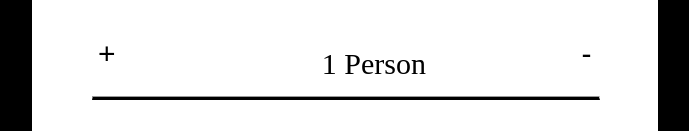
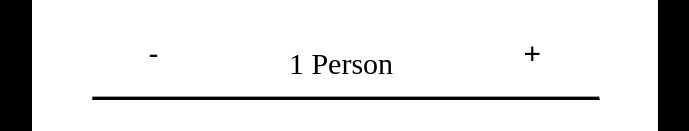
Before and after one commit to WINNER-WINIFRED/TASK-2, a plain HTML site: page index.html in a window 1280 px wide. Shown: the part 556-687 px from the top of the page, without its empty margins (426-1115 px from the left). Drawn offline with Linux system fonts and the light colour scheme.

Commit message:
task modified

```diff
--- a/index.css
+++ b/index.css
@@ -142,7 +142,7 @@ font-size: large;
     border: 0px;
     outline: none;
     font-size: 30px;
-    margin-right: 30%;
+    margin-right: 10%;
     background: white;
     margin-top: 30px;
 }
@@ -151,7 +151,7 @@ font-size: large;
     border: 0px;
     outline: none;
     font-size: 30px;
-    margin-left: 20%;
+    margin-left: 10%;
     background: white;
     margin-top: 30px;
 }
--- a/index.html
+++ b/index.html
@@ -36,10 +36,12 @@
             </select>
             </div>
             <div id="personCount">
+                <input type="button" value="-" id="dec" onclick="decNumber()"/>
+                <span id="personText">1 Person</span>
                 <input type="button" value="+" id="inc" onclick="incNumber()"/>
-                <span id="personText">1 Person</span>
-                <!-- <label id="personText">1Person</label> -->
-                <input type="button" value="-" id="dec" onclick="decNumber()"/>
+                <!-- <span id="personText">1 Person</span>
+                <label id="personText">1Person</label>
+                <input type="button" value="-" id="dec" onclick="decNumber()"/> -->
             </div>
             <hr>
             <div id="btnContainer">
@@ -65,7 +67,7 @@
             if(!(my_name.value.length !== 0 && my_name.value.match(validNameRegex) && my_name.value.length > 2) ){
                      alert("name is invalid ");
                     return false;
-            }
+             }
 
             if(!(my_email.value.length !== 0 )){
                 alert("please, enter a valid email!!");
```
